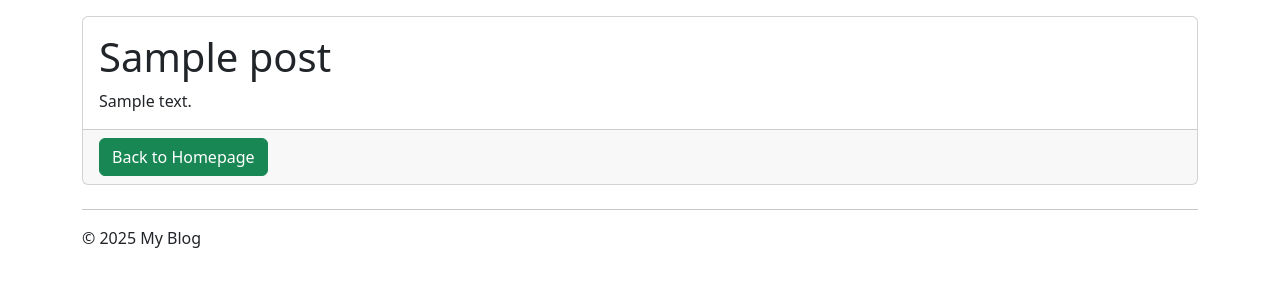
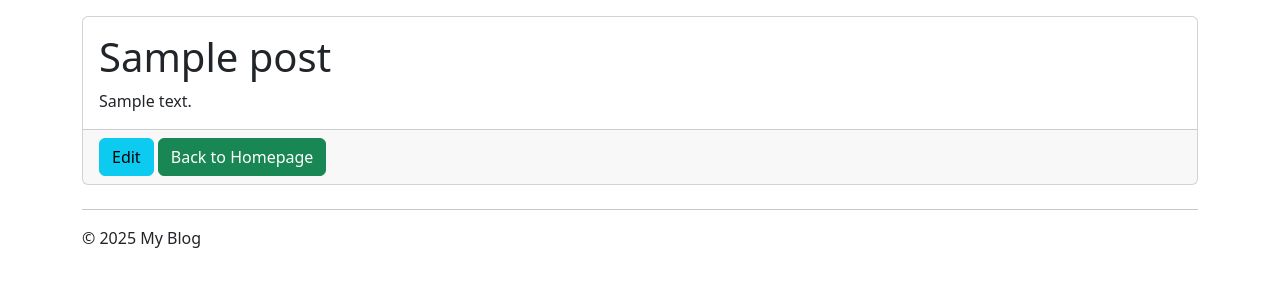
Before and after one commit to SmittGevariya/django-blog-project, a Django app: page /post/1/ in a window 1280 px wide. Shown: the part 89-389 px from the top of the page. Run offline with Django 5.2, Linux system fonts and the light colour scheme; tables that the repository leaves empty hold one stand-in row (values such as "Sample post").

Commit message:
feat: add ability to edit posts

```diff
--- a/blog_project/posts/templates/posts/post_detail.html
+++ b/blog_project/posts/templates/posts/post_detail.html
@@ -7,6 +7,7 @@
             <p class="card-text">{{ post.content }}</p>
         </div>
         <div class="card-footer">
+            <a href="{% url 'post_edit' pk=post.pk%}" class='btn btn-info'>Edit</a>
             <a href="{% url 'post_list' %}" class="btn btn-success">Back to Homepage</a>
         </div>
     </div>
--- a/blog_project/posts/urls.py
+++ b/blog_project/posts/urls.py
@@ -1,8 +1,9 @@
 from django.urls import path
-from .views import post_list,post_detail,post_new
+from .views import post_list,post_detail,post_new,post_edit
 
 urlpatterns=[
     path('',post_list,name='post_list'),
     path('post/<int:pk>/',post_detail,name='post_detail'),
-    path('post/new/',post_new,name='post_new')
+    path('post/new/',post_new,name='post_new'),
+    path('posts/<int:pk>/edit/',post_edit,name='post_edit')
 ]
--- a/blog_project/posts/views.py
+++ b/blog_project/posts/views.py
@@ -20,3 +20,15 @@ def post_new(request):
     else:
         form = PostForm()
     return render(request,'posts/post_edit.html',{'form':form})
+
+def post_edit(request,pk):
+    post = get_object_or_404(Post,pk=pk)
+
+    if request.method=='POST':
+        form = PostForm(request.POST,instance=post)
+        if form.is_valid():
+            form.save()
+            return redirect('post_detail',pk=post.pk)
+    else:
+        form = PostForm(instance=post)
+    return render(request,'posts/post_edit.html',{'form':form})
```
